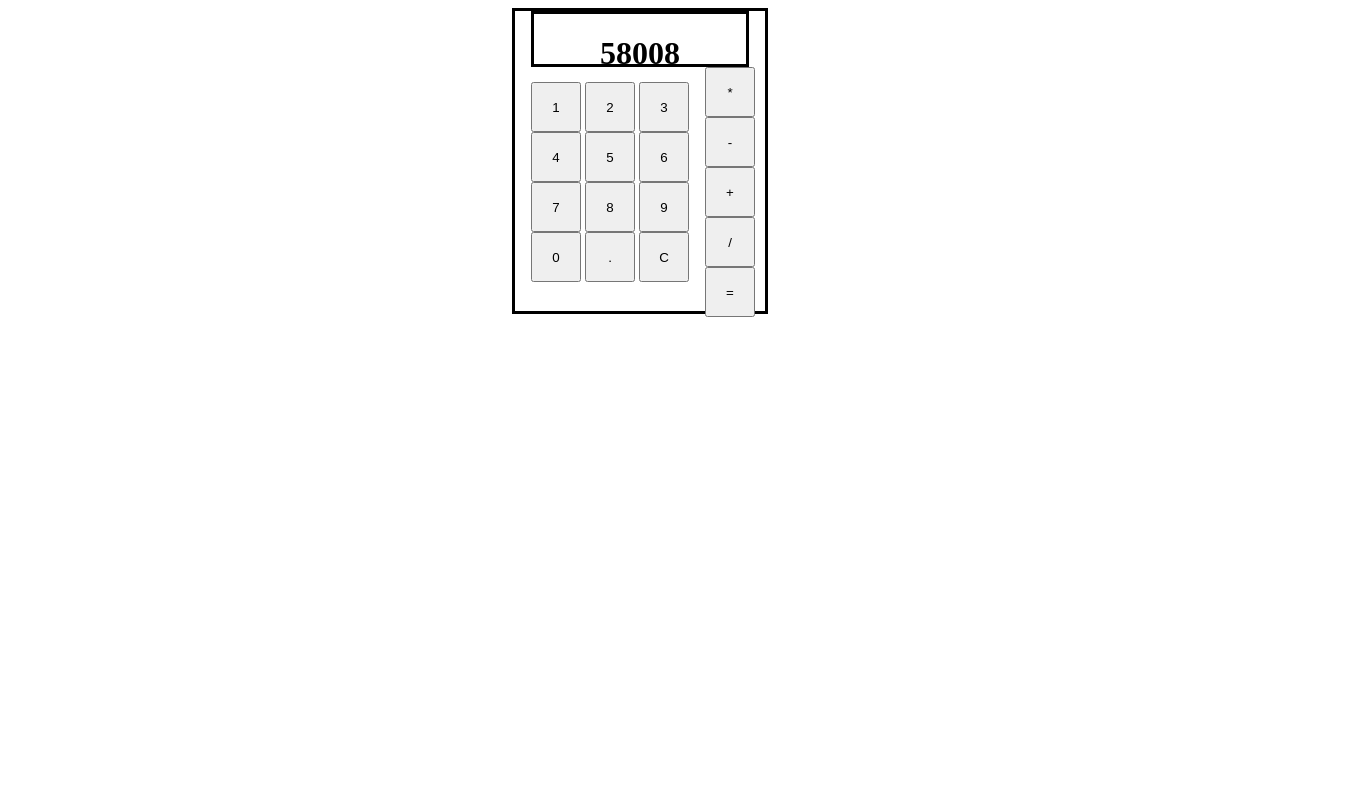
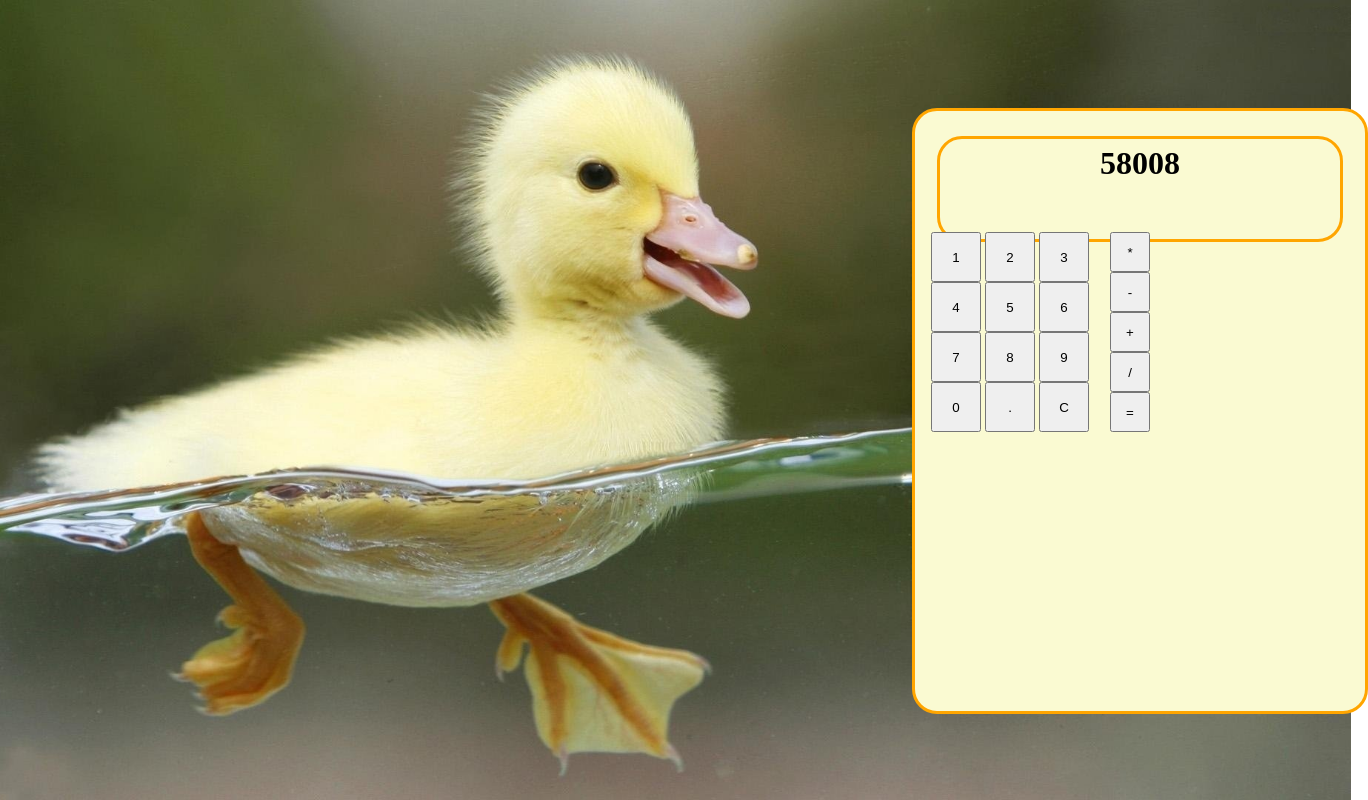
Before and after one commit to sexbot3000/quackulator, a plain HTML site: page index.html in a window 1280 px wide. Shown: the whole page, 1368 px wide, since content can reach past the window. Drawn offline with Linux system fonts and the light colour scheme.

Commit message:
Added BG image, colored calc, moved position

```diff
--- a/index.html
+++ b/index.html
@@ -8,6 +8,7 @@
     <link href="style.css" rel="stylesheet">
   </head>
   <body>
+    <div style="background-image: 'images.jpeg';"></div>
     <div id='mainContainter'>
         <div id= 'display'>
             <h1>58008</h1>
@@ -36,11 +37,11 @@
                 </div>
             </div>
             <div id= 'operators'>
-                <button id='multiply'>*</button>
-                <button id='subtract'>-</button>
-                <button id='add'>+</button>
-                <button id='divide'>/</button>
-                <button id='equals'>=</button>
+                <button id='multiply' class= 'operators'>*</button>
+                <button id='subtract' class= 'operators'>-</button>
+                <button id='add' class= 'operators'>+</button>
+                <button id='divide' class= 'operators'>/</button>
+                <button id='equals' class= 'operators'>=</button>
             </div>
         </div>
     </div>
--- a/style.css
+++ b/style.css
@@ -1,18 +1,40 @@
+html {
+    background: url(images.jpeg) no-repeat center center fixed;
+    -webkit-background-size: cover;
+    -moz-background-size: cover;
+    -o-background-size: cover;
+    background-size: cover;
+  }
+
 #mainContainter {
     margin: auto;
+    position: relative;
+    background-color: lightgoldenrodyellow;
+    top: 100px;
+    left: 500px;
     text-align: center;
     border: solid;
-    width: 250px;
-    height: 300px;
+    border-color: orange;
+    border-radius: 25px;
+    width: 450px;
+    height: 600px;
 }
 
 #display {
     margin: auto;
     border: solid;
-    width: 212px;
-    height: 50px;
+    border-radius: 25px;
+    border-color: orange;
+    position: relative;
+    top: 25px;
+    width: 400px;
+    height: 100px;
 }
 
+#display h1 {
+    position: relative;
+    bottom: 15px;
+}
 button {
     margin: auto;
     width: 50px;
@@ -33,7 +55,12 @@ button {
     width: 50px;
     height: 200px;
     position: relative;
-    top: -200px;
+    top: -185px;
     right: -190px;
     display: block;
 }
+
+.operators {
+    height: 40px;
+    width: 40px;
+}
```
Also changed, not shown: images.jpeg (added).
